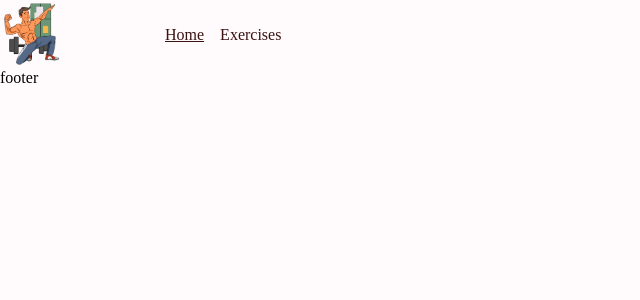
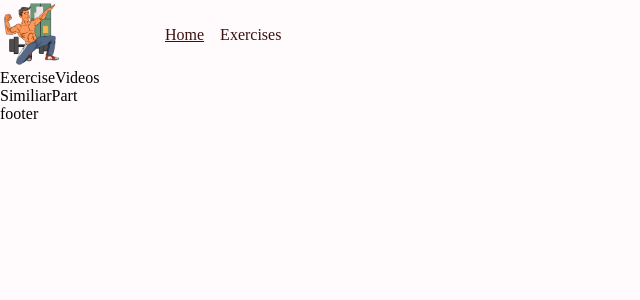
Before and after one commit to AyushUprety/atheletY, a React (Create React App) app: page /exercise/1 in a window 1280 px wide. Shown: the top 300 px of the page, without its empty margins (0-640 px from the left). Built offline with nearby package versions, Linux system fonts and the light colour scheme; no server answers.

Commit message:
Added exercise detail page where user can get detal about each exercises

```diff
--- a/src/App.js
+++ b/src/App.js
@@ -1,9 +1,10 @@
-import React from "react";
-import { Routes, Route } from "react-router-dom";
-import Box from "@mui/material/Box";
-import Navbar from "./components/navbar";
-import Footer from "./components/footer";
-import Home from "./pages/home";
+import React from "react"
+import { Routes, Route } from "react-router-dom"
+import Box from "@mui/material/Box"
+import Navbar from "./components/navbar"
+import Footer from "./components/footer"
+import Home from "./pages/home"
+import ExerciseDetail from "./pages/ExerciseDetail"
 
 const App = () => {
   return (
@@ -11,11 +12,11 @@ const App = () => {
       <Navbar />
       <Routes>
         <Route path="/" element={<Home />} />
-        <Route path="/exercise/:id" element={<exerciseDetail />} />
+        <Route path="/exercise/:id" element={<ExerciseDetail />} />
       </Routes>
       <Footer />
     </Box>
-  );
-};
+  )
+}
 
-export default App;
+export default App
--- /dev/null
+++ b/src/components/ExerciseVideos.js
@@ -0,0 +1,7 @@
+import React from "react"
+
+const ExerciseVideos = () => {
+  return <div>ExerciseVideos</div>
+}
+
+export default ExerciseVideos
--- /dev/null
+++ b/src/components/SimiliarPart.js
@@ -0,0 +1,7 @@
+import React from "react"
+
+const SimiliarPart = () => {
+  return <div>SimiliarPart</div>
+}
+
+export default SimiliarPart
--- /dev/null
+++ b/src/components/detail.js
@@ -0,0 +1,7 @@
+import React from "react"
+
+const Detail = ({ icon }) => {
+  return <div>{icon ? <img src={icon} /> : ""}</div>
+}
+
+export default Detail
--- a/src/components/exerciseCard.js
+++ b/src/components/exerciseCard.js
@@ -4,6 +4,7 @@ import { Link } from "react-router-dom"
 
 const ExerciseCard = ({ exercise }) => {
   //Note that Loading="lazy" makes the website load slowly
+  //Later when you want to have same image in detail page you can use the id of the image
   return (
     <Link to={`/exercise/${exercise.id}`}>
       <img src={exercise.gifUrl} alt={exercise.name} Loading="lazy" />
--- a/src/components/searchExercises.js
+++ b/src/components/searchExercises.js
@@ -14,6 +14,7 @@ const SearchExercises = ({ bodyPart, setBodyPart }) => {
 
   useEffect(() => {
     const fetchBodyParts = async () => {
+      // The reason for using async is because await can only be used with async function
       const bodyparts = await exerciseData(
         "https://exercisedb.p.rapidapi.com/exercises/bodyPartList",
         exerciseoptions
--- /dev/null
+++ b/src/pages/ExerciseDetail.js
@@ -0,0 +1,32 @@
+import React from "react"
+import Detail from "../components/detail"
+import SimiliarPart from "../components/SimiliarPart"
+import ExerciseVideos from "../components/ExerciseVideos"
+import { exerciseData } from "../utils/fetchdata"
+import { exerciseoptions } from "../utils/fetchdata"
+import { useParams } from "react-router-dom"
+import { useState } from "react"
+
+const ExerciseDetail = () => {
+  const { id } = useParams()
+  const [icon, setIcon] = useState("")
+  const fetchdata = async () => {
+    const response = await exerciseData(
+      `https://exercisedb.p.rapidapi.com/exercises/exercise/${id}`,
+      exerciseoptions
+    )
+    console.log(response)
+    setIcon(response.gifUrl)
+  }
+  fetchdata()
+
+  return (
+    <div>
+      <Detail icon={icon} />
+      <ExerciseVideos />
+      <SimiliarPart />
+    </div>
+  )
+}
+
+export default ExerciseDetail
```
Also changed, not shown: src/components/ExerciseImage.js (added, +11 -0 lines).
